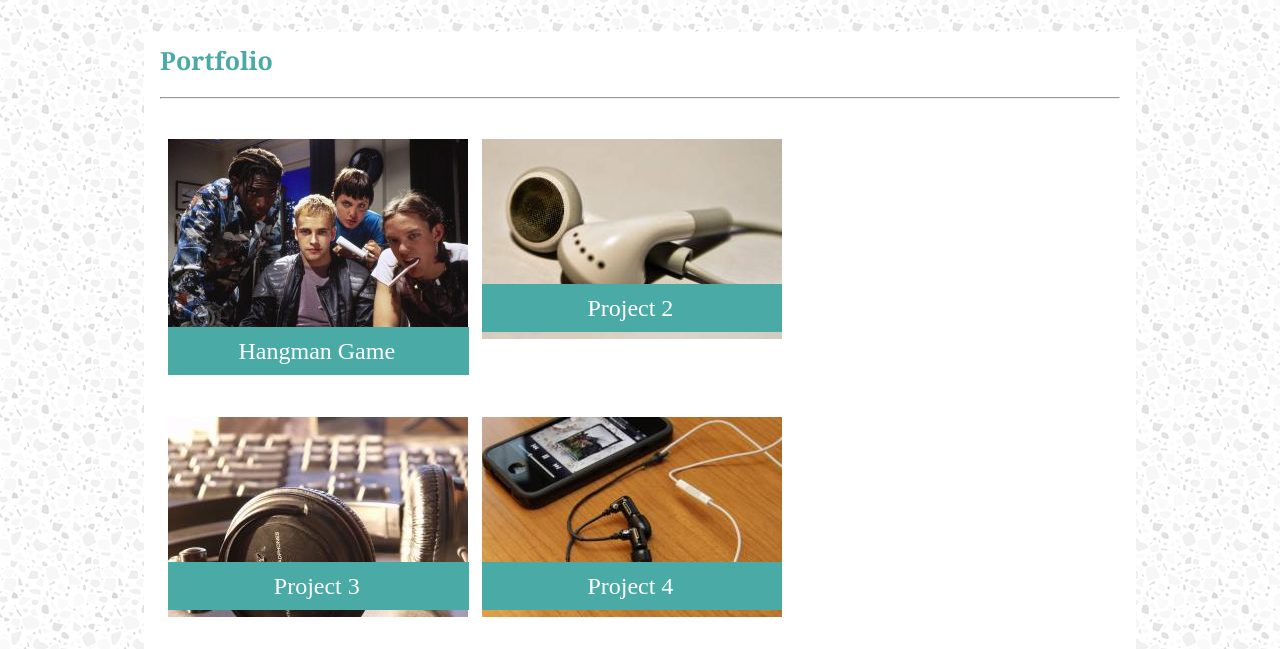
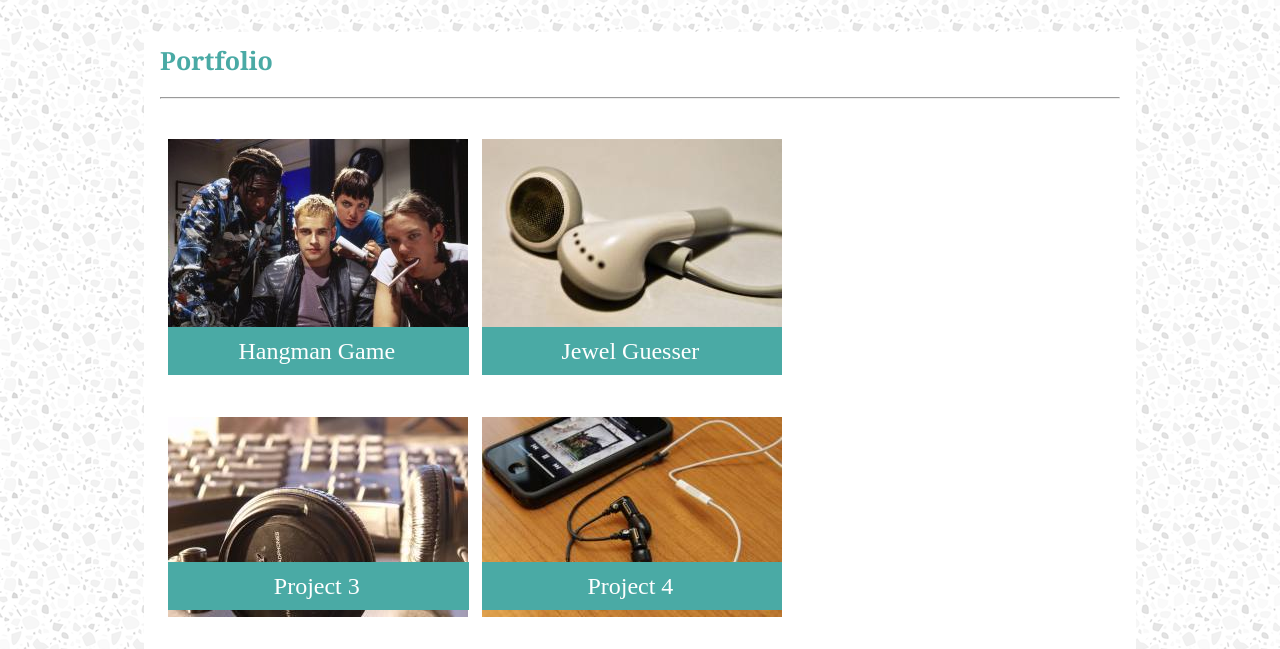
Before and after one commit to Mystic5523/basic-portfolio, a plain HTML site: page portfolio.html in a window 1280 px wide. Shown: the part 99-748 px from the top of the page. Drawn offline with Linux system fonts and the light colour scheme.

Commit message:
project 2 added

```diff
--- a/portfolio.html
+++ b/portfolio.html
@@ -3,6 +3,7 @@
 <head>
     <link rel="stylesheet" href="assets/css/reset.css">
     <link rel="stylesheet" href="assets/css/style.css">
+    <link rel="shortcut icon" href="assets/images/favicon.ico.png">
     <meta charset="UTF-8">
     <meta name="viewport" content="width=device-width, initial-scale=1.0">
     <meta http-equiv="X-UA-Compatible" content="ie=edge">
@@ -39,8 +40,9 @@
     </figure>
 
     <figure class="portfolioItem">
-        <img src="assets/images/p2.jpg" alt="Project 2">
-        <figcaption>Project 2</figcaption>
+        <img src="assets/images/p2.jpg" alt="Jewel Guesser">
+        <a href="https://mystic5523.github.io/unit-4-game/"></a>
+        <figcaption>Jewel Guesser</figcaption>
     </figure>
     <div class="clearfix"></div>
     <figure class="portfolioItem">
```
Also changed, not shown: contact.html (+1 -0 lines), index.html (+0 -1 lines).
